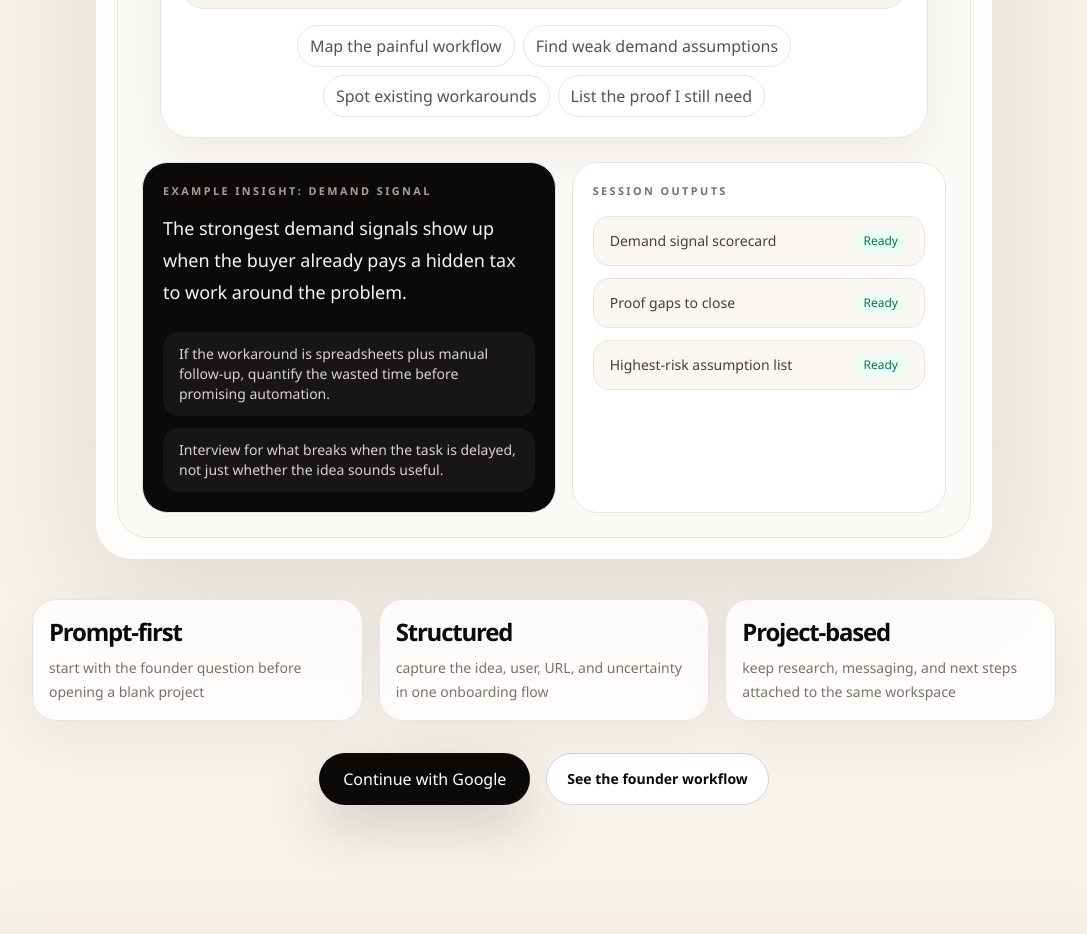
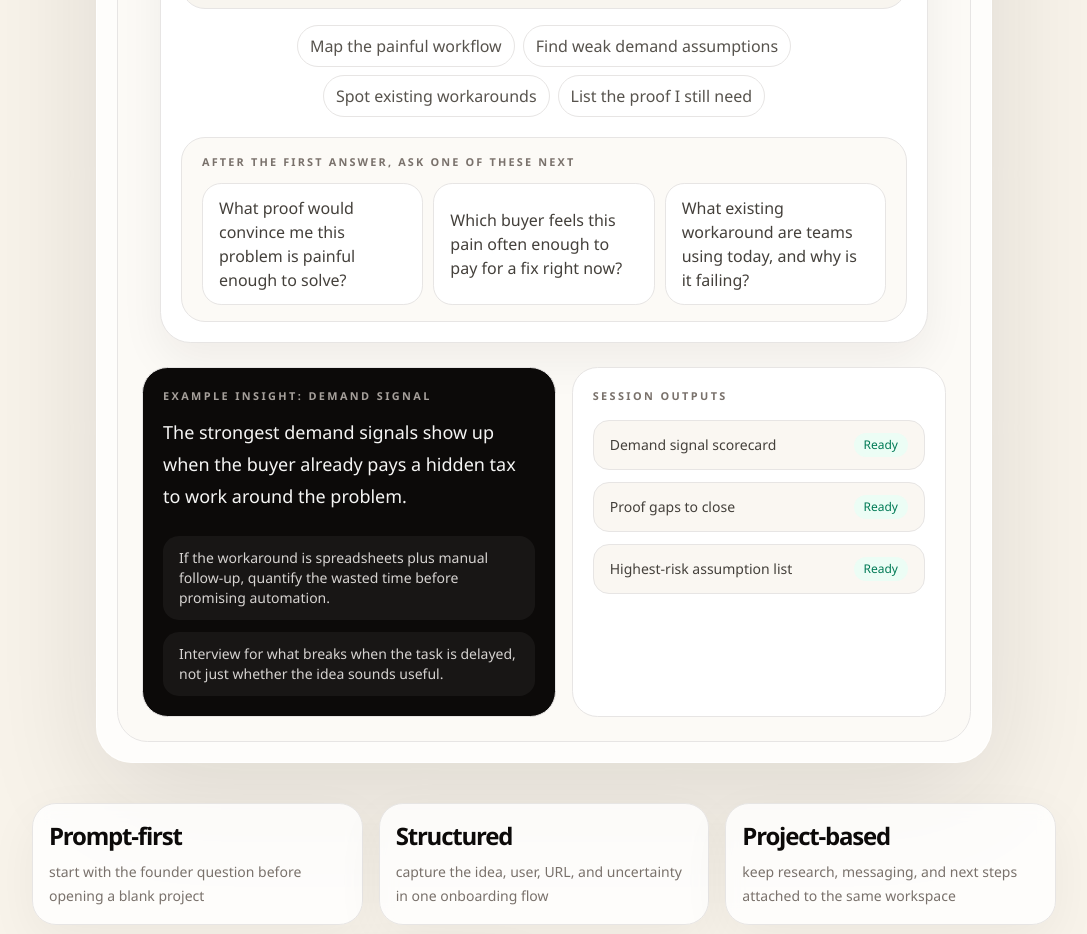
Before and after one commit to jianxux/aicofounder, a Next.js app: page / in a window 1280 px wide. Shown: the part 1300-2234 px from the top of the page, without its empty margins (96-1183 px from the left). Built offline with nearby package versions, Linux system fonts and the light colour scheme; no server answers.

Commit message:
feat: add landing follow-up prompt suggestions

```diff
--- a/src/app/page.tsx
+++ b/src/app/page.tsx
@@ -111,6 +111,11 @@ const focusPresets = [
     description: "Start with customer pain, competing workarounds, and the proof gaps that would change your mind.",
     helper: "Use this when you need clearer evidence that the problem is painful, urgent, and worth solving now.",
     placeholder: "Pressure-test whether this AI workflow solves a painful enough problem to earn budget.",
+    followUpPrompts: [
+      "What proof would convince me this problem is painful enough to solve?",
+      "Which buyer feels this pain often enough to pay for a fix right now?",
+      "What existing workaround are teams using today, and why is it failing?",
+    ],
     promptIdeas: ["Map the painful workflow", "Find weak demand assumptions", "Spot existing workarounds", "List the proof I still need"],
     insightTitle: "Example insight: demand signal",
     insightBody: "The strongest demand signals show up when the buyer already pays a hidden tax to work around the problem.",
@@ -127,6 +132,11 @@ const focusPresets = [
     description: "Start with the claim, the buyer language it depends on, and where your story sounds generic today.",
     helper: "Use this when the product feels plausible but the homepage promise still reads soft or interchangeable.",
     placeholder: "Tighten the positioning for this AI product before I write another generic homepage.",
+    followUpPrompts: [
+      "Rewrite the homepage promise in the customer's language, not mine.",
+      "What does this product replace, and why is that switch worth it?",
+      "Which claim sounds generic, and how can I make it more specific?",
+    ],
     promptIdeas: ["Rewrite the core claim", "Pressure-test the ICP", "Find generic phrasing", "Draft the homepage angle"],
     insightTitle: "Example insight: positioning",
     insightBody: "The strongest angle usually comes from sharper customer language, not a longer feature list.",
@@ -143,6 +153,11 @@ const focusPresets = [
     description: "Start with what you already know, what still feels uncertain, and the decisions you need to make this week.",
     helper: "Use this when you have signal scattered across notes and need a concrete plan instead of another brainstorm.",
     placeholder: "Turn these scattered validation notes into the next three moves I should make this week.",
+    followUpPrompts: [
+      "Based on what we know, what are the next 3 actions I should take this week?",
+      "What should I test first to reduce the biggest risk in this idea?",
+      "Turn these notes into a decision-ready plan with owners and outcomes.",
+    ],
     promptIdeas: ["Prioritize the next 3 moves", "Plan validation interviews", "Choose what to test first", "Turn research into a founder brief"],
     insightTitle: "Example insight: next steps",
     insightBody: "Momentum improves when each next step closes a specific uncertainty instead of producing more abstract output.",
@@ -311,6 +326,15 @@ export default function LandingPage() {
     }
   };
 
+  const handleFollowUpPromptClick = (prompt: string, index: number) => {
+    setHeroPrompt(prompt);
+    void trackEvent("cta_click", {
+      page: "/",
+      button: `followup_prompt_${activePreset.id}_${index + 1}`,
+      preset: activePreset.id,
+    });
+  };
+
   return (
     <>
       <LoginPromptModal open={showLoginPrompt} promptDraft={heroPrompt.trim()} onClose={() => setShowLoginPrompt(false)} />
@@ -426,6 +450,24 @@ export default function LandingPage() {
                         {prompt}
                       </button>
                     ))}
+                  </div>
+
+                  <div className="mt-5 rounded-[1.5rem] border border-stone-200 bg-[#fcfaf6] px-4 py-4 sm:px-5">
+                    <div className="text-left text-[0.68rem] font-semibold uppercase tracking-[0.2em] text-stone-500">
+                      After the first answer, ask one of these next
+                    </div>
+                    <div className="mt-3 grid gap-2.5 sm:grid-cols-3">
+                      {activePreset.followUpPrompts.map((prompt, index) => (
+                        <button
+                          key={prompt}
+                          type="button"
+                          onClick={() => handleFollowUpPromptClick(prompt, index)}
+                          className="rounded-[1.2rem] border border-stone-200 bg-white px-4 py-3 text-left text-sm leading-6 text-stone-700 transition hover:border-stone-300 hover:bg-stone-50"
+                        >
+                          {prompt}
+                        </button>
+                      ))}
+                    </div>
                   </div>
                 </form>
 
```
Also changed, not shown: 1 other file (tests, documents, lock files or other folders).
